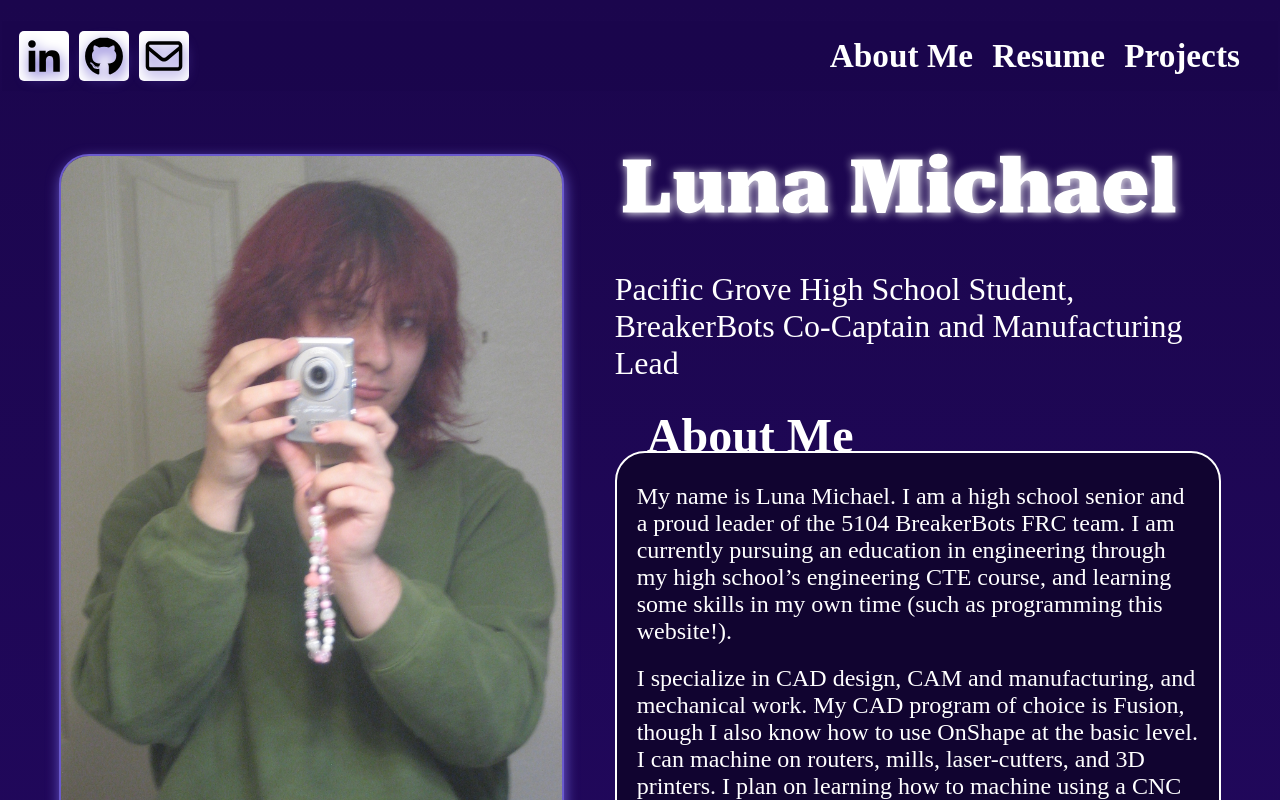
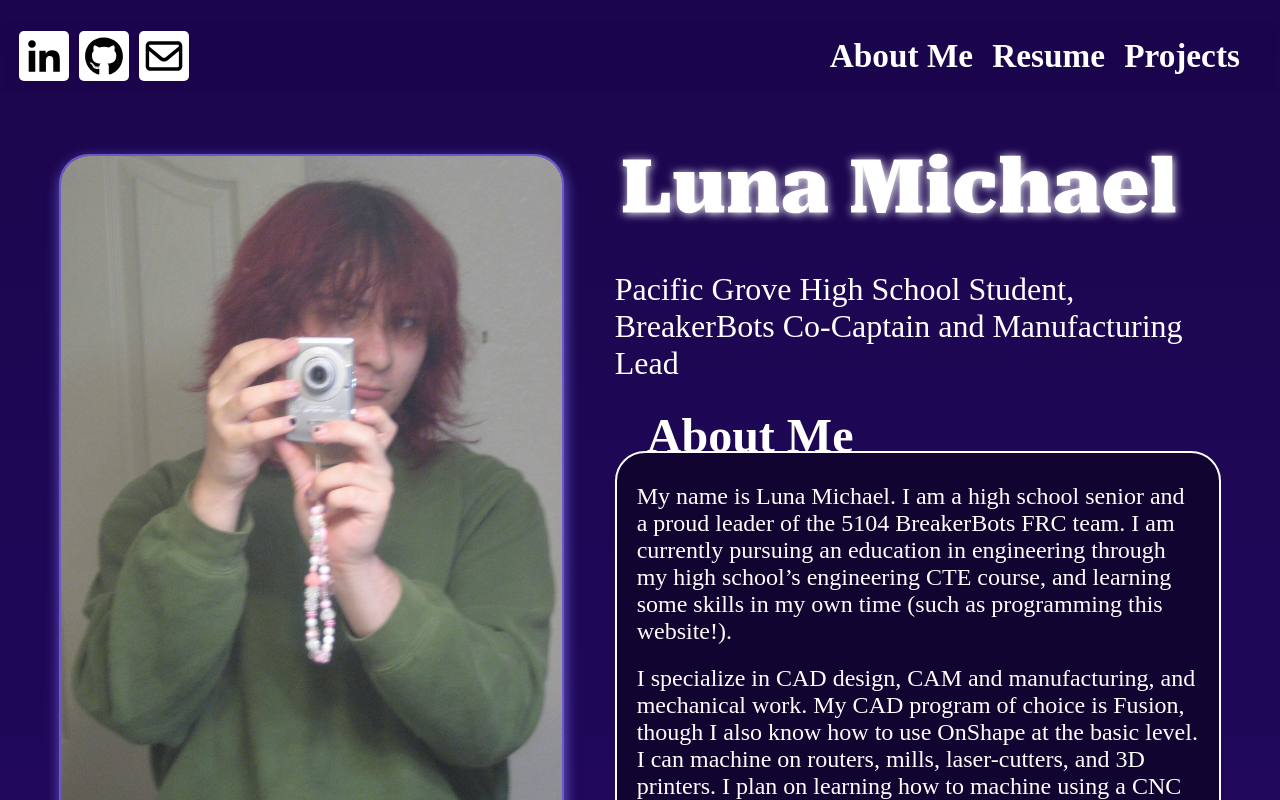
Before and after one commit to lunamichaelengr/lunamichael.engineering.website, a plain HTML site: page index.html in a window 1280 px wide. Shown: the top 800 px of the page. Drawn offline with Linux system fonts and the light colour scheme; a web font is replaced by a local one.

Commit message:
Update style.css

```diff
--- a/style.css
+++ b/style.css
@@ -76,6 +76,7 @@ img {
     overflow-clip-margin: content-box;
     overflow: clip;
     border: none !important;
+    filter: none !important;
 }
 .icon:hover {
     height: 60px;
```
